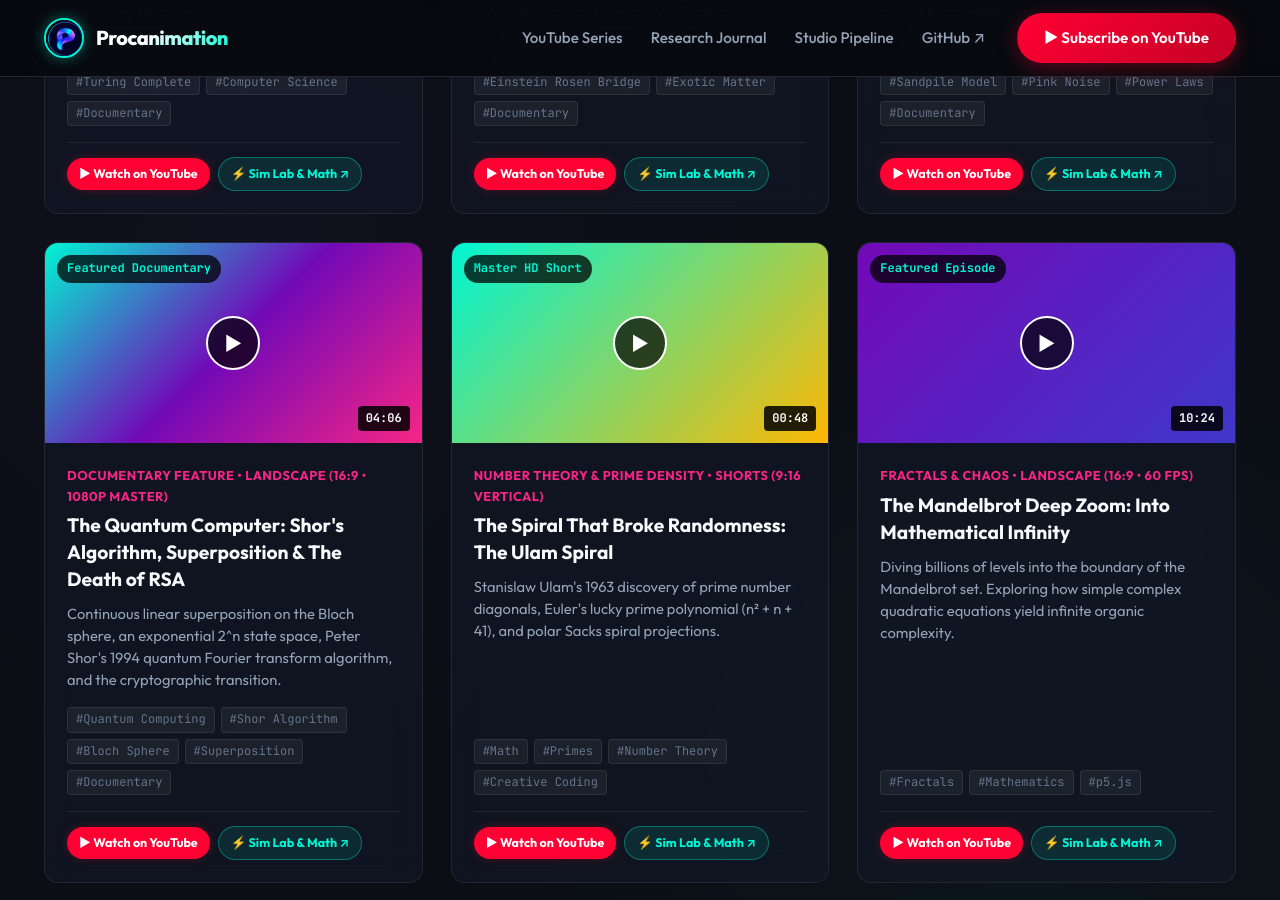
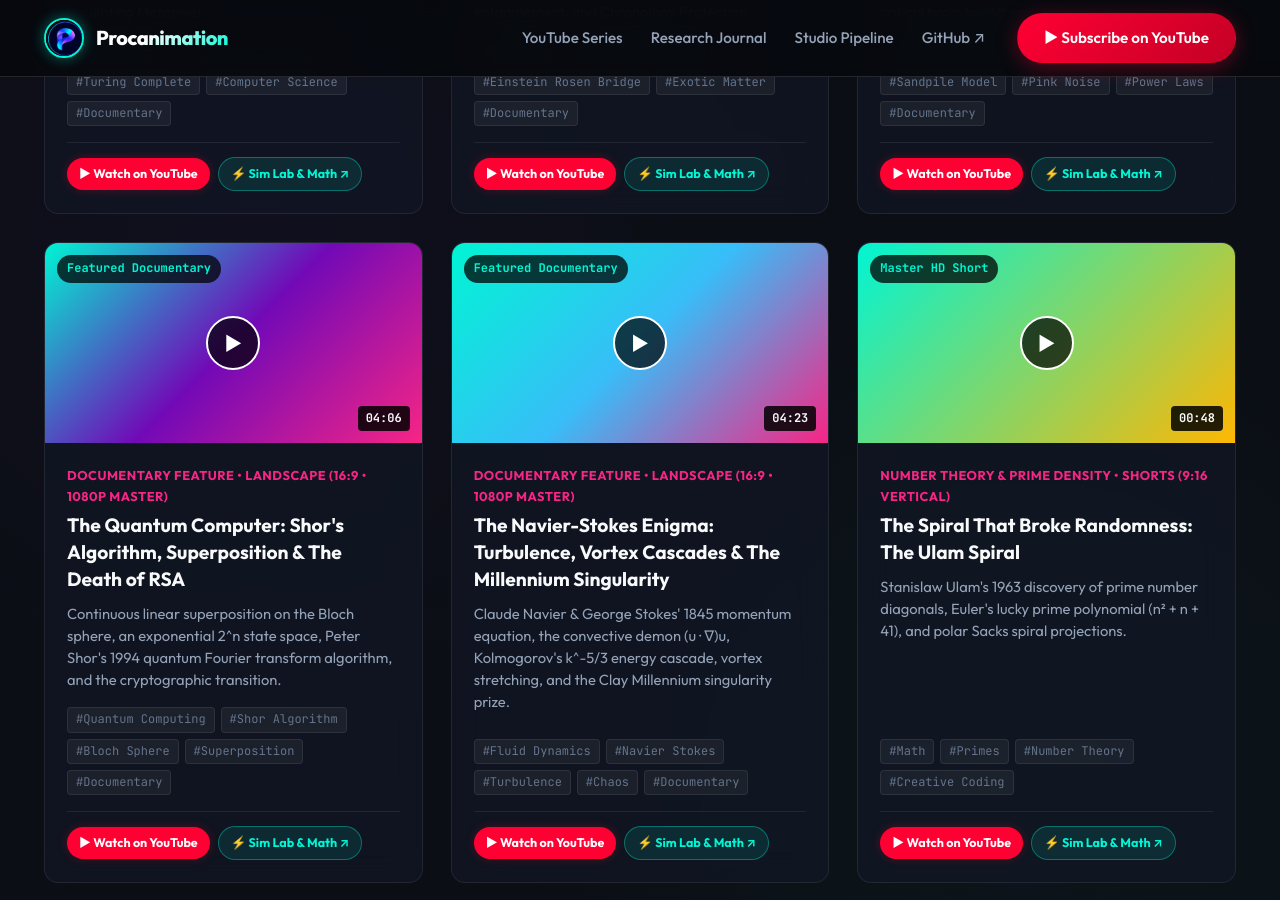
Before and after one commit to procanimation/procanimation.github.io, a Jekyll site: the page built from index.html, in a window 1280 px wide and 900 px high, scrolled down 4440 px. Built offline with Jekyll 4.4.1, drawn with Linux system fonts in a browser that asks for light colours; some of the changed text lies outside the part shown.

Commit message:
feat: Add Feature #16 Navier-Stokes Enigma live lab and YouTube video ID 4f2a1NrDba8

```diff
--- a/_data/projects.yml
+++ b/_data/projects.yml
@@ -1,4 +1,15 @@
 # Public Creative Coding Showcase Projects
+- name: "The Navier-Stokes Enigma & Turbulence"
+  slug: "navier-stokes-turbulence"
+  category: "science"
+  tag: "Fluid Dynamics • Millennium Problem"
+  tech: "HTML5 Canvas / Stable Fluids Navier-Stokes Engine"
+  description: "Claude Navier & George Stokes' 1845 momentum equation, the convective demon (u · ∇)u, Kolmogorov's k^-5/3 energy cascade, vortex stretching, and the Clay Millennium singularity prize."
+  article_url: "/experiments/navier-stokes-turbulence.html"
+  repo_url: "https://github.com/procanimation/science-stuff/tree/main/navier_stokes_turbulence"
+  featured: true
+  gradient: "linear-gradient(135deg, #00f5d4 0%, #38bdf8 50%, #f72585 100%)"
+
 - name: "The Quantum Computer & Shor's Algorithm"
   slug: "quantum-computing-shor"
   category: "cs"
--- a/_data/youtube.yml
+++ b/_data/youtube.yml
@@ -174,6 +174,17 @@
   gradient: "linear-gradient(135deg, #00f5d4 0%, #7209b7 50%, #f72585 100%)"
   video_url: "https://www.youtube.com/watch?v=K1nqF-wM5gU"
   article_url: "/experiments/quantum-computing-shor.html"
+
+- title: "The Navier-Stokes Enigma: Turbulence, Vortex Cascades & The Millennium Singularity"
+  series: "Documentary Feature"
+  format: "Landscape (16:9 • 1080p Master)"
+  duration: "04:23"
+  description: "Claude Navier & George Stokes' 1845 momentum equation, the convective demon (u · ∇)u, Kolmogorov's k^-5/3 energy cascade, vortex stretching, and the Clay Millennium singularity prize."
+  tags: ["Fluid Dynamics", "Navier Stokes", "Turbulence", "Chaos", "Documentary"]
+  badge: "Featured Documentary"
+  gradient: "linear-gradient(135deg, #00f5d4 0%, #38bdf8 50%, #f72585 100%)"
+  video_url: "https://www.youtube.com/watch?v=4f2a1NrDba8"
+  article_url: "/experiments/navier-stokes-turbulence.html"
 
 - title: "The Spiral That Broke Randomness: The Ulam Spiral"
   series: "Number Theory & Prime Density"
--- a/experiments/navier-stokes-turbulence.html
+++ b/experiments/navier-stokes-turbulence.html
@@ -101,11 +101,11 @@ permalink: /experiments/navier-stokes-turbulence.html
         Explore Claude Navier and George Stokes' 1845 momentum equation, the non-linear convective demon $(u \cdot \nabla)u$, Andrey Kolmogorov's universal $k^{-5/3}$ cascade, vortex stretching, and the Clay Millennium $1,000,000 prize.
       </p>
       <div style="display:flex; flex-wrap:wrap; gap:8px; margin:14px 0;">
-        <span style="font-size:0.75rem; padding:4px 10px; border-radius:4px; background:rgba(255,255,255,0.08); font-family:var(--font-mono, monospace);">Runtime: 03:50</span>
+        <span style="font-size:0.75rem; padding:4px 10px; border-radius:4px; background:rgba(255,255,255,0.08); font-family:var(--font-mono, monospace);">Runtime: 04:23</span>
         <span style="font-size:0.75rem; padding:4px 10px; border-radius:4px; background:rgba(255,255,255,0.08); font-family:var(--font-mono, monospace);">Audio: Andrew Multilingual Neural</span>
         <span style="font-size:0.75rem; padding:4px 10px; border-radius:4px; background:rgba(255,255,255,0.08); font-family:var(--font-mono, monospace);">Format: 16:9 • 1080p Master</span>
       </div>
-      <a id="docYoutubeBtn" href="#" target="_blank" class="sim-btn primary" style="display:inline-flex; align-items:center; gap:8px; text-decoration:none; background:#00f5d4; border-color:#00f5d4; color:#020617; font-weight:bold; padding:10px 20px; border-radius:8px;">
+      <a id="docYoutubeBtn" href="https://www.youtube.com/watch?v=4f2a1NrDba8" target="_blank" class="sim-btn primary" style="display:inline-flex; align-items:center; gap:8px; text-decoration:none; background:#00f5d4; border-color:#00f5d4; color:#020617; font-weight:bold; padding:10px 20px; border-radius:8px;">
         ▶ Watch Feature Documentary on YouTube ↗
       </a>
     </div>
```
